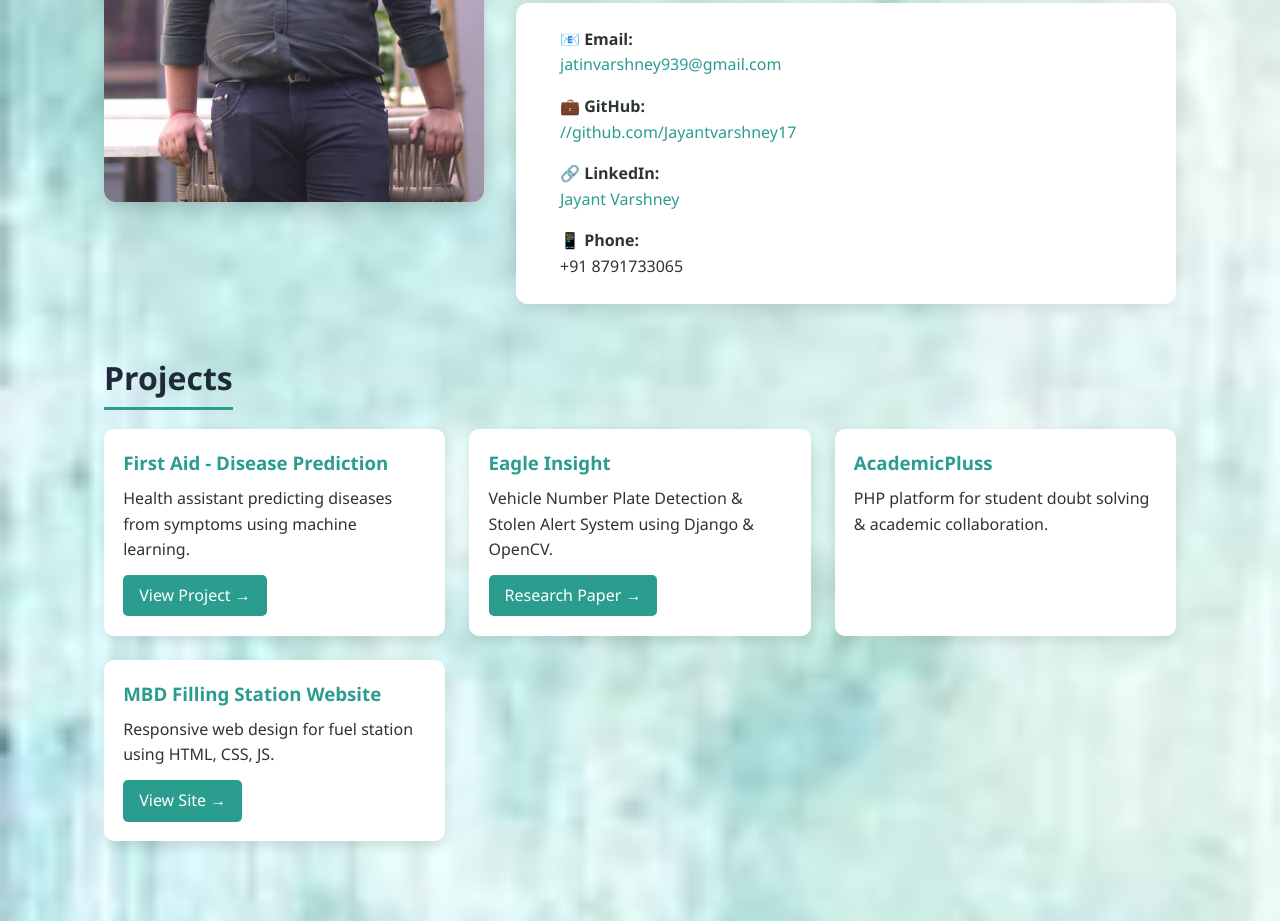
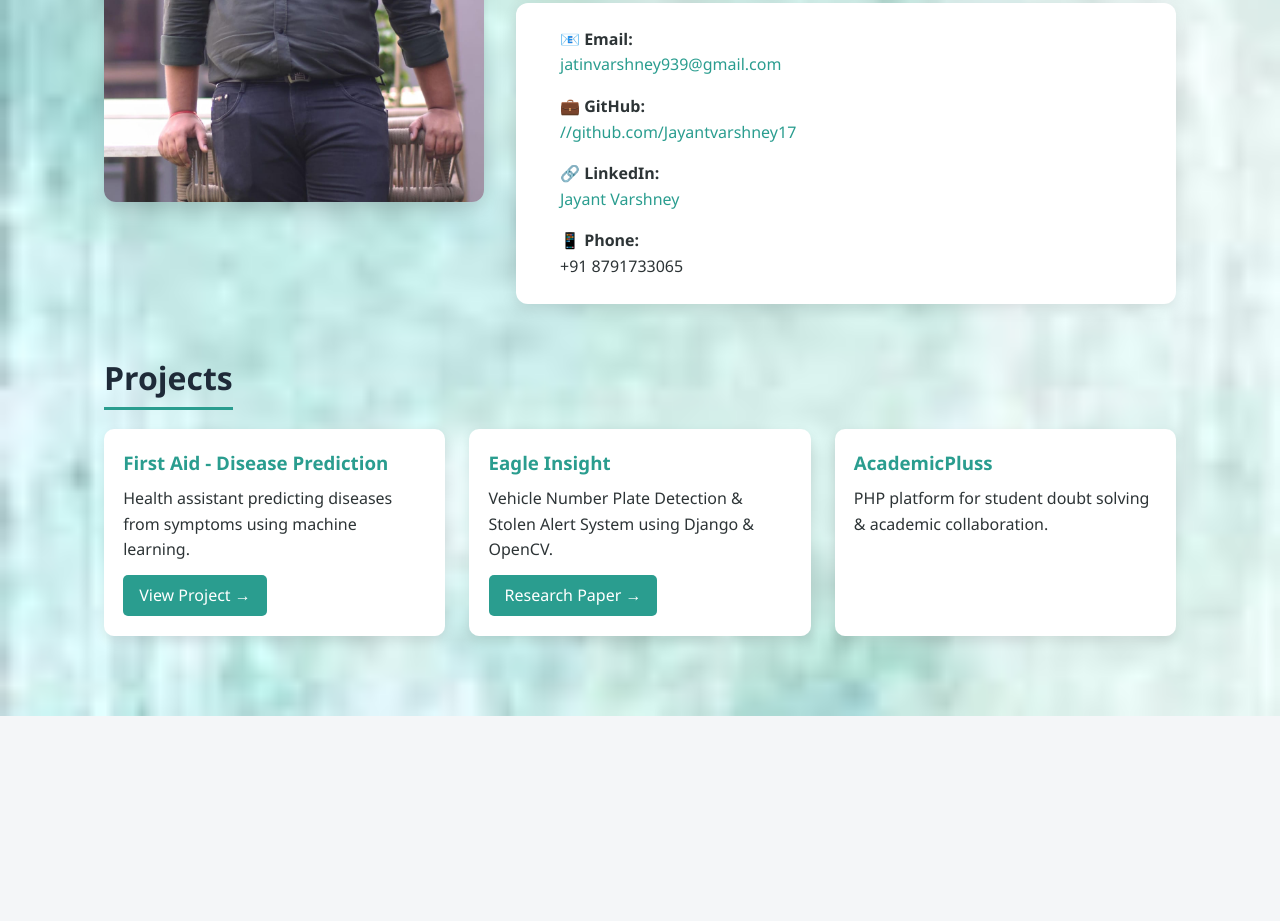
Before and after one commit to Jayantvarshney17/Portfolio, a plain HTML site: page index.html in a window 1280 px wide. Shown: the part 636-1557 px from the top of the page. After the commit the page ends 1352 px from the top, so only its background shows below. Drawn offline with Linux system fonts and the light colour scheme.

Commit message:
Update index.html

```diff
--- a/index.html
+++ b/index.html
@@ -297,12 +297,6 @@
               <p>PHP platform for student doubt solving & academic
                 collaboration.</p>
             </div>
-            <div class="card">
-              <h3>MBD Filling Station Website</h3>
-              <p>Responsive web design for fuel station using HTML, CSS, JS.</p>
-              <a href="https://dheeru42.github.io/MBDfilling/"
-                target="_blank">View Site →</a>
-            </div>
           </div>
         </section>
       </section>
```
